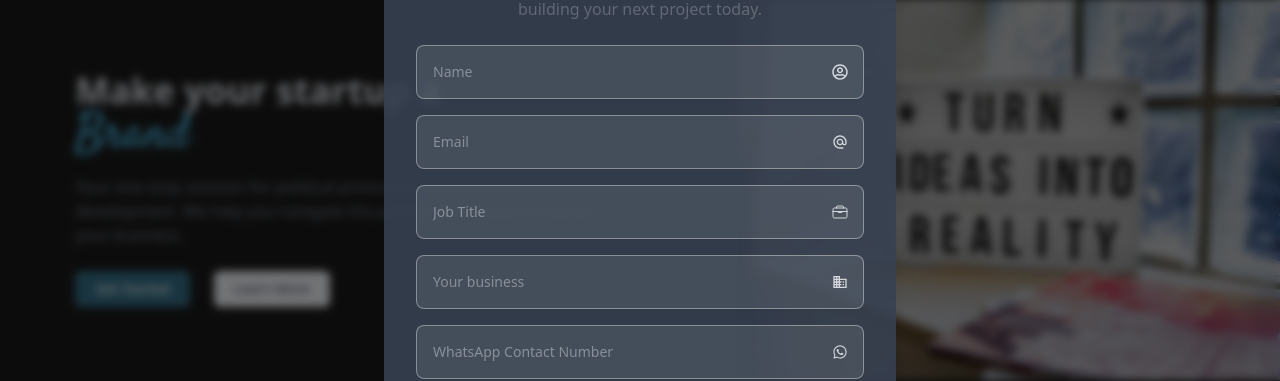
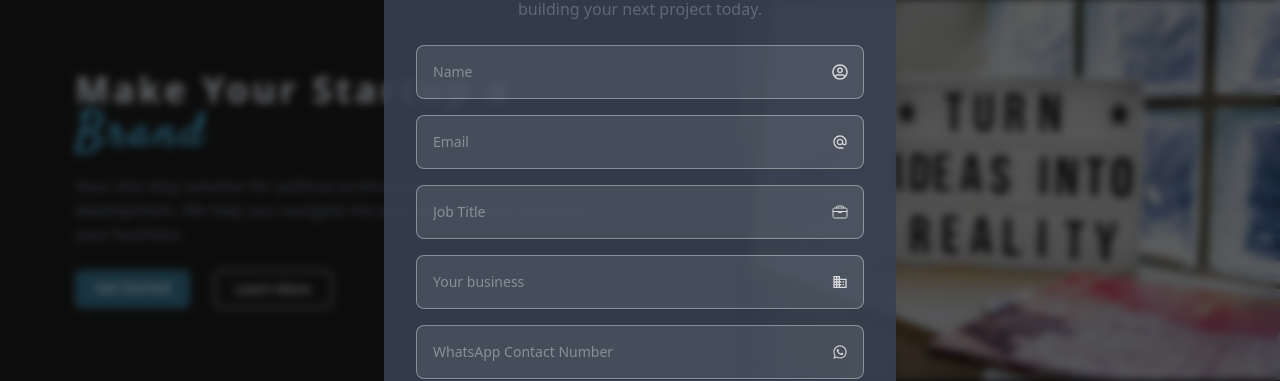
Before and after one commit to prnvtripathi/campaigning-source, a Next.js app: page / in a window 1280 px wide. Shown: the part 219-600 px from the top of the page. Built offline with nearby package versions, Linux system fonts and the light colour scheme; no server answers.

Commit message:
Update Hero component styling

```diff
--- a/components/Hero.jsx
+++ b/components/Hero.jsx
@@ -19,13 +19,13 @@ export default function Component() {
           transition={{ duration: 0.5, type: "inertia", velocity: 50 }}
           className="flex items-center justify-center text-center md:text-left w-full px-8 py-6 md:h-[41rem] md:w-1/2">
           <div className="max-w-2xl">
-            <h2 className="text-3xl font-semibold text-gray-300 md:text-4xl">Make your startup a<br /><span className={`text-primaryText font-bold md:text-5xl ${satisfy.className}`}>Brand</span></h2>
+            <h2 className="text-3xl font-semibold text-gray-300 tracking-widest md:text-4xl">Make Your Startup a<br /><span className={`text-primaryText font-bold md:text-5xl ${satisfy.className}`}>Brand</span></h2>
 
             <p className="mt-4 text-sm text-gray-500 md:text-base">Your one-stop solution for political promotion and business development. We help you navigate the political landscape and grow your business.</p>
 
             <div className="flex flex-col mt-6 gap-2 md:flex-row">
-              <Link href="/services" className="px-5 py-2 text-sm font-medium text-center text-white bg-primaryText/50 rounded-md hover:bg-primaryText/70">Get Started</Link>
-              <Link href="/about" className="px-5 py-2 text-sm font-medium text-center text-gray-700 bg-gray-200 rounded-md md:mx-4 hover:bg-gray-300">Learn More</Link>
+              <Link href="/services" className="px-5 py-2 text-sm font-medium text-center text-white transition bg-primaryText/50 rounded-md hover:bg-primaryText/70">Get Started</Link>
+              <Link href="/about" className="px-5 py-2 text-sm font-medium text-center text-gray-100 transition hover:text-gray-800 border border-gray-200 rounded-md md:mx-4 hover:bg-gray-300">Learn More</Link>
             </div>
           </div>
         </motion.div>
@@ -37,7 +37,7 @@ export default function Component() {
           transition={{ duration: 0.5, type: "inertia", velocity: 50 }}
           className="w-full md:w-1/2 mx-auto p-2">
           <div className="w-full h-full mx-auto">
-            <Image src="/hero.webp" width={1000} height={1000} alt="hero image" className="opacity-70 mx-auto" />
+            <Image src="/hero.webp" width={1000} height={1000} alt="hero image" className="opacity-70 rounded  mx-auto" />
           </div>
         </motion.div>
       </section>
```
